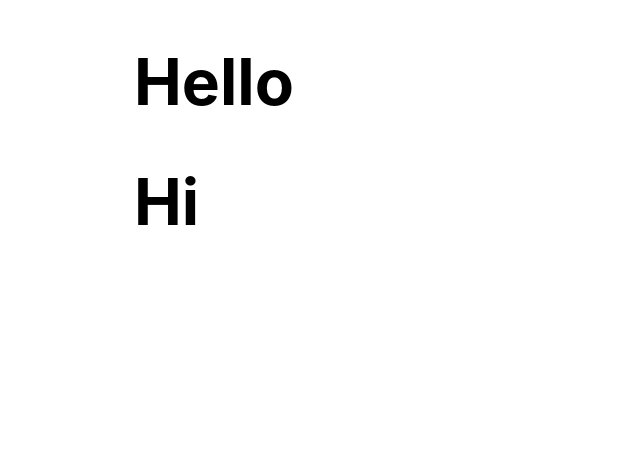
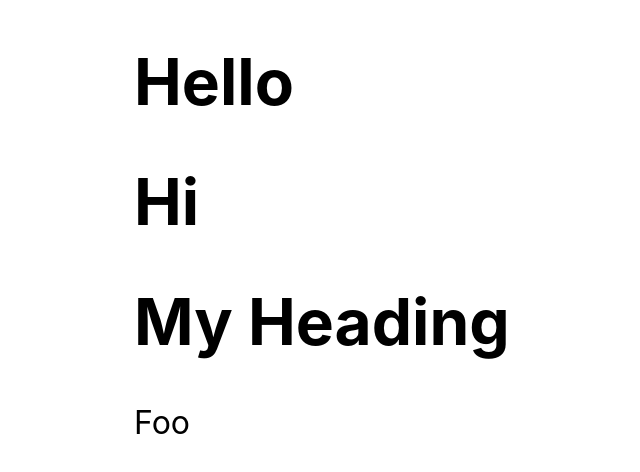
Before and after one commit to Nicholas0350/ts-cra-test, a React (Create React App) app: page / in a window 1280 px wide. Shown: the top 472 px of the page, without its empty margins (106-746 px from the left). Built offline with nearby package versions, Linux system fonts and the light colour scheme.

Commit message:
default props

```diff
--- a/src/App.tsx
+++ b/src/App.tsx
@@ -1,23 +1,37 @@
 import React, { ReactElement, ReactNode } from 'react';
 import './App.css';
-
-
 
 // Conventional Props
 function Heading({ title }: { title: string }) {
   return <h1>{title}</h1>
 }
-function HeadingWithContent({ children }: { children:  ReactNode }): ReactElement {
+function HeadingWithContent({ children }: { children: ReactNode }): ReactElement {
   return <h1>{children}</h1>
 }
+
+// default Props
+const defaultContainerProps = {
+  heading: <strong>My Heading</strong>
+}
+type ContainerProps = { children: ReactNode } & typeof defaultContainerProps;
+function Container({
+  heading,
+  children,
+}: ContainerProps): ReactElement {
+  return <div><h1>{heading}</h1>{children}</div>
+}
+
+Container.defaultProps =  defaultContainerProps;
 
 function App() {
   return (
     <div>
       <Heading title="Hello"></Heading>
       <HeadingWithContent>
-       <strong>Hi</strong>
-        </HeadingWithContent>
+        <strong>Hi</strong>
+      </HeadingWithContent>
+      <Container>Foo</Container>
+
     </div>
   );
 }
```
